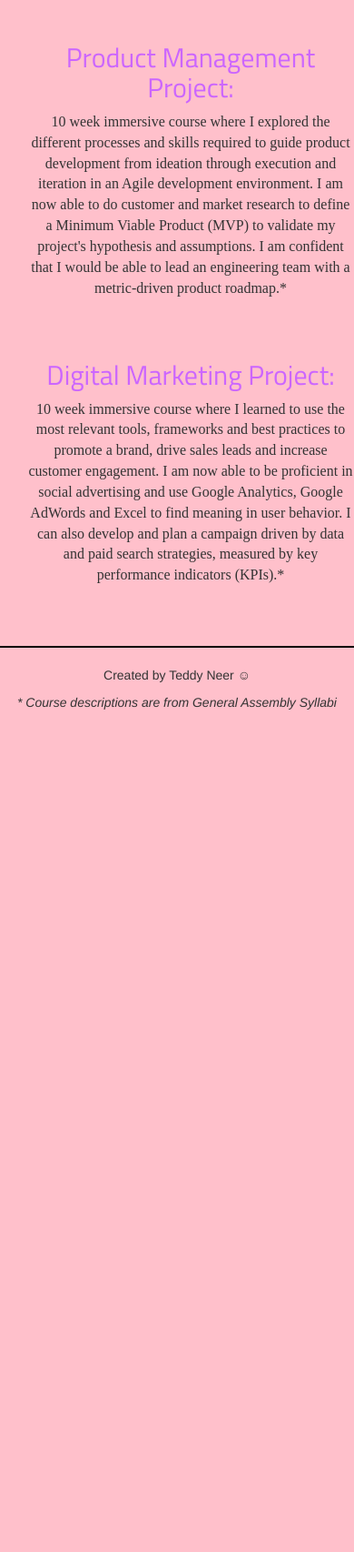
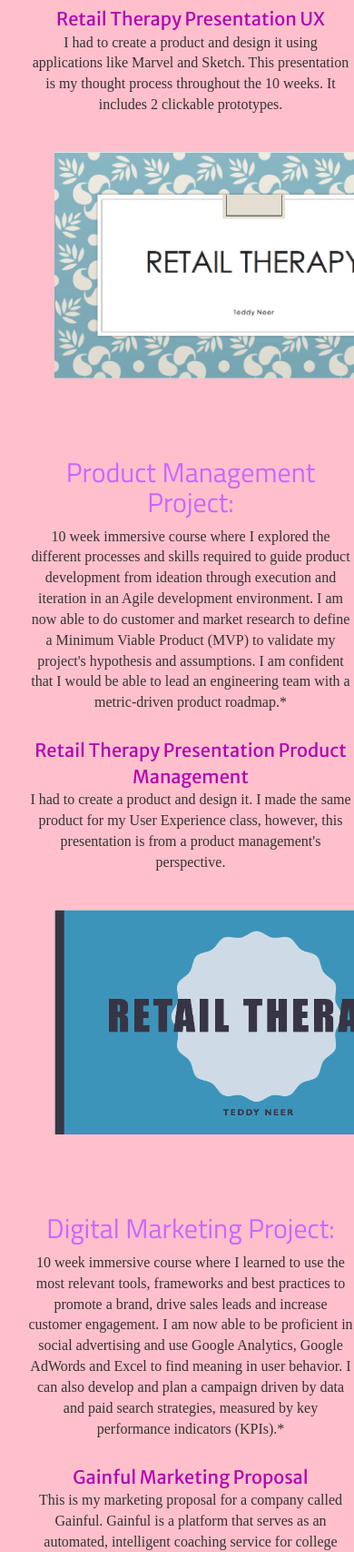
Before and after one commit to teddyneer/final-project, a plain HTML site: page projects.html in a window 390 px wide. Shown: the part 4800-6506 px from the top of the page at 91% size. Before the commit the page ends 5602 px from the top, so only its background shows below. Drawn offline with nearby package versions, Linux system fonts and the light colour scheme; a web font is replaced by a local one.

Commit message:
added projects

```diff
--- a/projects.html
+++ b/projects.html
@@ -169,6 +169,16 @@
 					<p class="projectdescriptions">10 week immersive course where I learned a wide range of user experience methods and concepts.  I learned how to understand my target audience, meet a need they are facing and document it with deliverables such as sitemps, wireframes and prototypes.  I now can also apply a goal-oriented process to guide my design decisions, help me communicate with teammates and stakeholders more effectively and validate my results.  Lastly, I created a case study designed to showcase my process by walking people through what I did, why I did it and what my decisions were based upon.*</p>
 				</div>
 				<div class="col-md-3"></div>
+			</div><div class="row">
+				<div class="col-md-3"></div>
+				<div class="col-md-6">
+					<a href="https://www.slideshare.net/secret/87ZADIN9FTHuWO" class="projectslinks" target="_blank">Retail Therapy Presentation UX</a>
+					<p class="projectdescriptions">I had to create a product and design it using applications like Marvel and Sketch. This presentation is my thought process throughout the 10 weeks. It includes 2 clickable prototypes.</p>
+					<a href="https://www.slideshare.net/secret/87ZADIN9FTHuWO" target="_blank">
+						<img src="images/retailtherapyux.png" alt="Retail Therapy UX" class="projectspictures">
+					</a>
+				</div>
+				<div class="col-md-3"></div>
 			</div>
 		</div> <!-- closes class container -->
 		<div class="classcontainer">
@@ -180,6 +190,17 @@
 				</div>
 				<div class="col-md-3"></div>
 			</div>
+			<div class="row">
+				<div class="col-md-3"></div>
+				<div class="col-md-6">
+					<a href="https://www.slideshare.net/secret/jYEKWHqZphwUM6" class="projectslinks" target="_blank">Retail Therapy Presentation Product Management</a>
+					<p class="projectdescriptions">I had to create a product and design it. I made the same product for my User Experience class, however, this presentation is from a product management's perspective.</p>
+					<a href="https://www.slideshare.net/secret/jYEKWHqZphwUM6" target="_blank">
+						<img src="images/retailtherapypm.png" alt="Retail Therapy PM" class="projectspictures">
+					</a>
+				</div>
+				<div class="col-md-3"></div>
+			</div>
 		</div> <!-- closes class container -->
 		<div class="classcontainer">
 			<div class="row">
@@ -187,6 +208,16 @@
 				<div class="col-md-6">
 				  	<h2 class="classname">Digital Marketing Project:</h2>
 					<p class="projectdescriptions">10 week immersive course where I learned to use the most relevant tools, frameworks and best practices to promote a brand, drive sales leads and increase customer engagement.  I am now able to be proficient in social advertising and use Google Analytics, Google AdWords and Excel to find meaning in user behavior.  I can also develop and plan a campaign driven by data and paid search strategies, measured by key performance indicators (KPIs).*</p>
+				</div>
+				<div class="col-md-3"></div>
+			</div><div class="row">
+				<div class="col-md-3"></div>
+				<div class="col-md-6">
+					<a href="https://www.slideshare.net/secret/en68uUTJyFnxQD" class="projectslinks" target="_blank">Gainful Marketing Proposal</a>
+					<p class="projectdescriptions">This is my marketing proposal for a company called Gainful.  Gainful is a platform that serves as an automated, intelligent coaching service for college students.  Students receive personalized support via text messages that help them with things like financial aid, studying and their careers through a combination of reminders, behavioral nudges and links to key resources on their campus.</p>
+					<a href="https://www.slideshare.net/secret/en68uUTJyFnxQD" target="_blank">
+						<img src="images/gainful.png" alt="Gainful" class="projectspictures">
+					</a>
 				</div>
 				<div class="col-md-3"></div>
 			</div>
```
Also changed, not shown: images/gainful.png (added), images/retailtherapypm.png (added), images/retailtherapyux.png (added), 4 other files.
